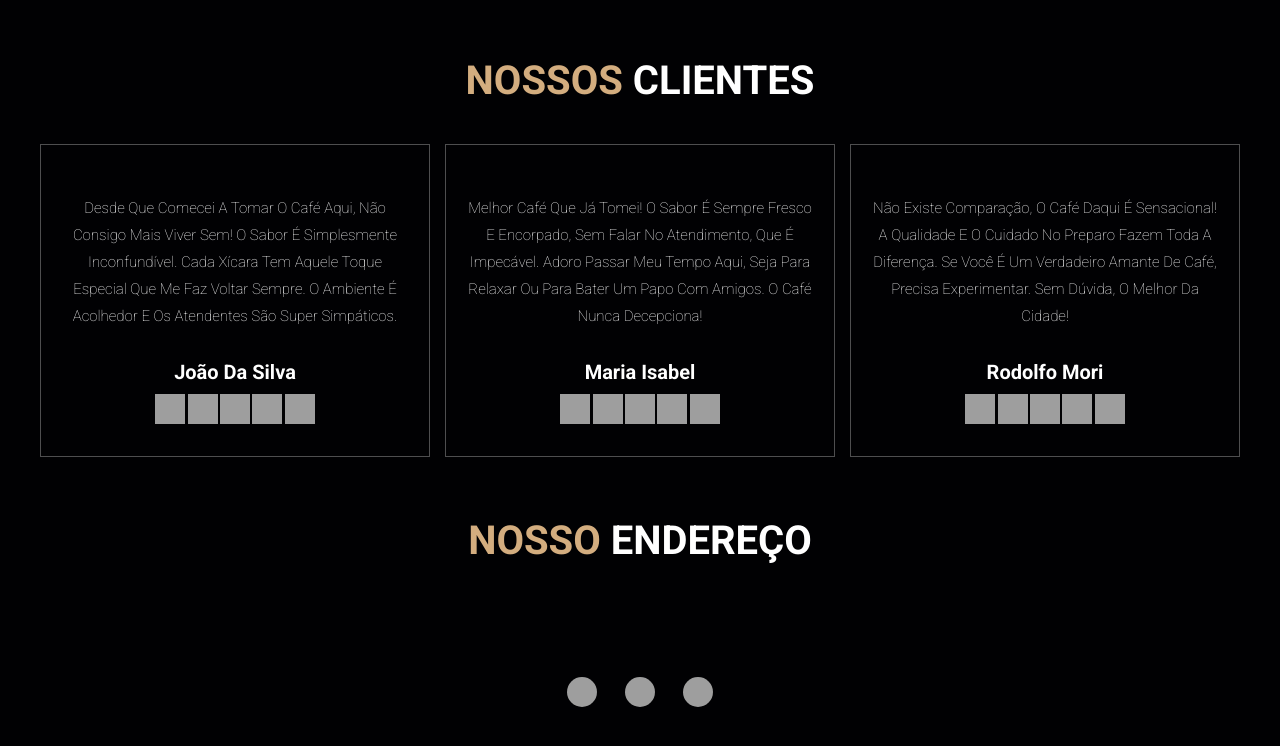
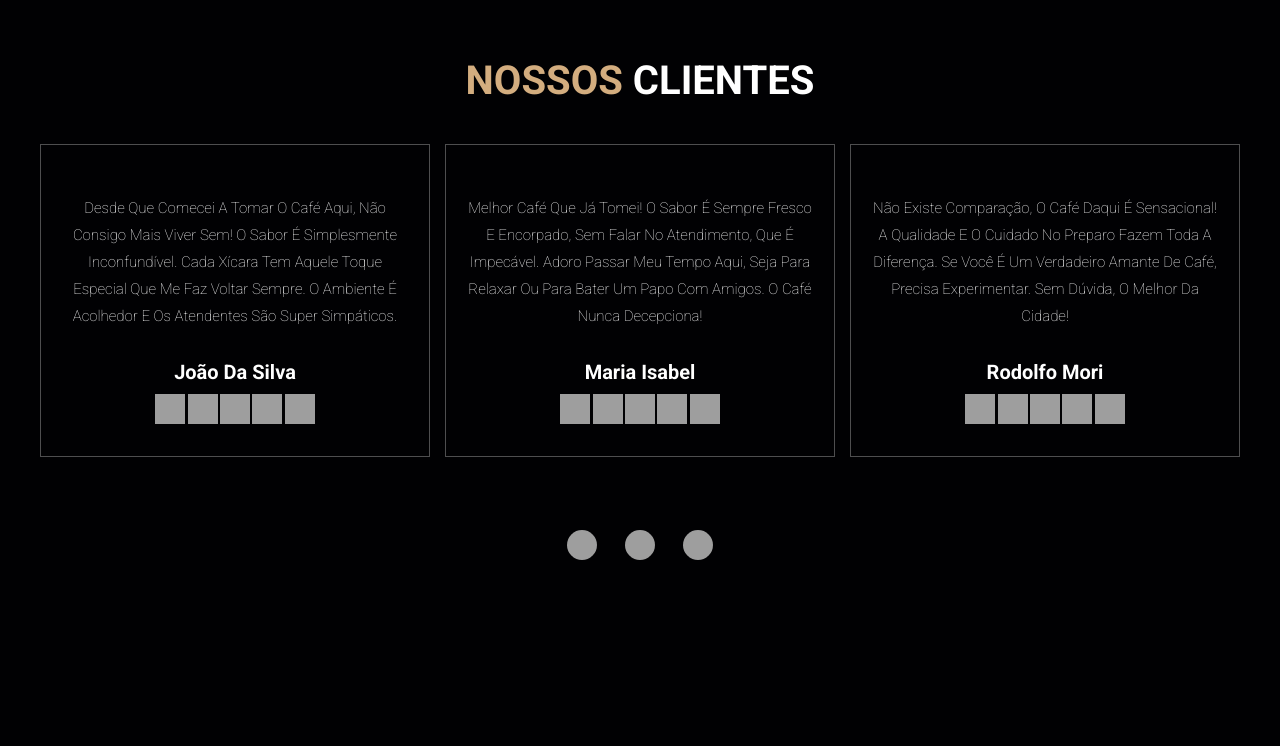
Before and after one commit to Davii106/Cafena, a plain HTML site: page index.html in a window 1280 px wide. Shown: the part 2238-2984 px from the top of the page. After the commit the page ends 2843 px from the top, so only its background shows below. Drawn offline with Linux system fonts and the light colour scheme; grey boxes are pictures that could not be loaded.

Commit message:
Index.html

```diff
--- a/index.html
+++ b/index.html
@@ -160,12 +160,6 @@
         </div>
     </section>
 
-    <section class="address" id="address">
-        <h2 class="title">Nosso <span>Endereço</span></h2>
-
-
-    </section>
-
     <section class="footer">
         <div class="share">
             <img width="30" height="30" src="https://img.icons8.com/ios-glyphs/30/FFFFFF/instagram-new.png" alt="instagram-new"/>
```
